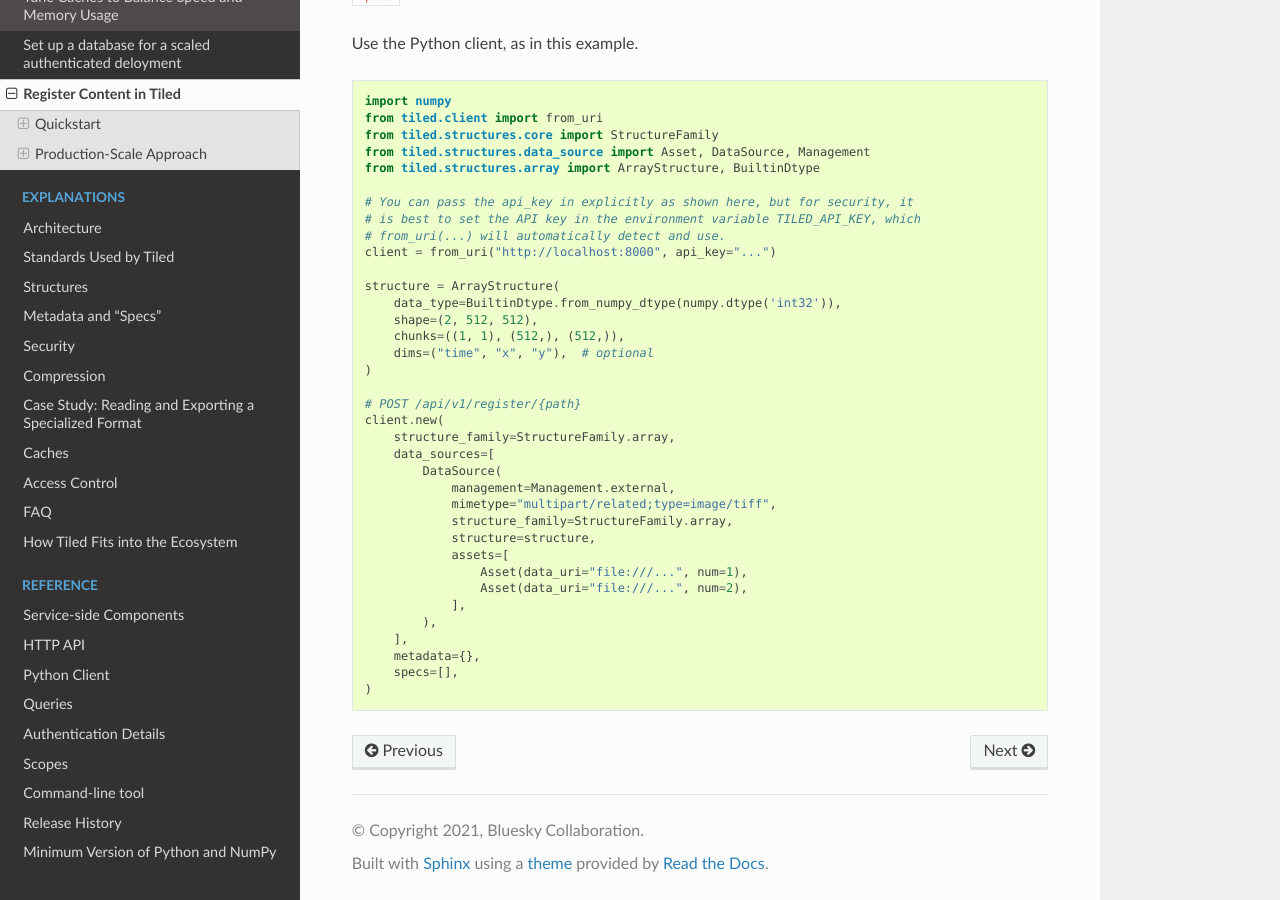
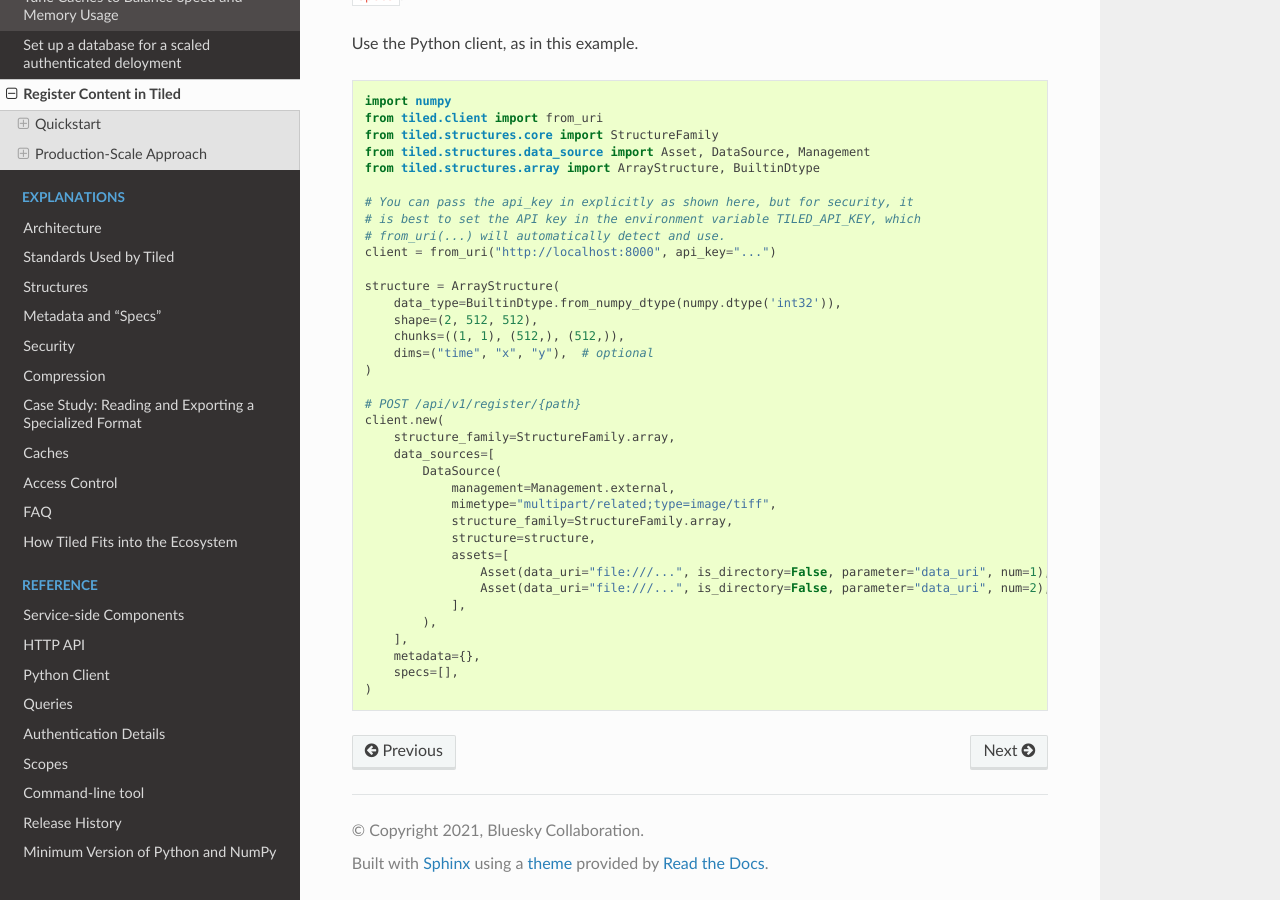
Before and after one commit to bluesky/tiled, a Sphinx documentation site: the page built from docs/source/how-to/register.md, in a window 1280 px wide and 900 px high, scrolled down 1680 px. Built offline with Sphinx 7.4.7 and the Read the Docs theme 2.0.0, drawn with Linux system fonts in a browser that asks for light colours; pages that are not in the unit, such as notebooks, are missing from menus; the version number could not be read and is left out.

Commit message:
Include all required arguments for Asset.

```diff
--- a/docs/source/how-to/register.md
+++ b/docs/source/how-to/register.md
@@ -103,8 +103,8 @@ client.new(
             structure_family=StructureFamily.array,
 	    structure=structure,
             assets=[
-                Asset(data_uri="file:///...", num=1),
-                Asset(data_uri="file:///...", num=2),
+                Asset(data_uri="file:///...", is_directory=False, parameter="data_uri", num=1),
+                Asset(data_uri="file:///...", is_directory=False, parameter="data_uri", num=2),
             ],
         ),
     ],
```
